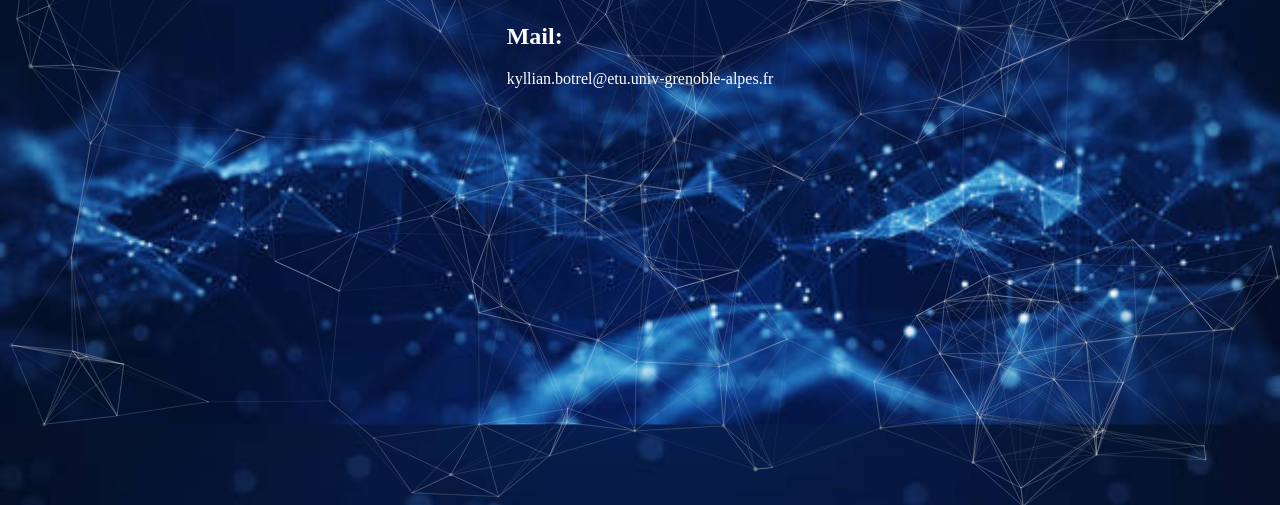
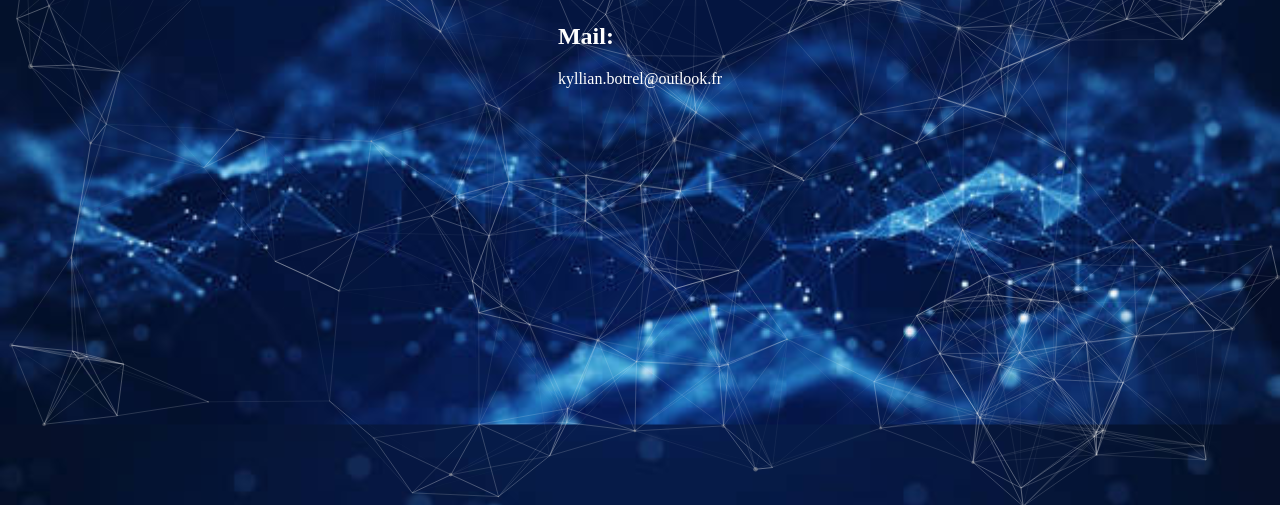
Before and after one commit to KyllianBotrel/KyllianBotrel.github.io, a plain HTML site: page index.html in a window 1280 px wide. Shown: the part 295-800 px from the top of the page. Drawn offline with nearby package versions, Linux system fonts and the light colour scheme; a script that the page names is missing.

Commit message:
changement mail

```diff
--- a/index.html
+++ b/index.html
@@ -22,7 +22,7 @@
       <h1>Me contacter</h1>
         <div>
             <h2>Mail:</h2>
-            <p>kyllian.botrel@etu.univ-grenoble-alpes.fr</p>
+            <p>kyllian.botrel@outlook.fr</p>
         </div>
     </main>
 
```
